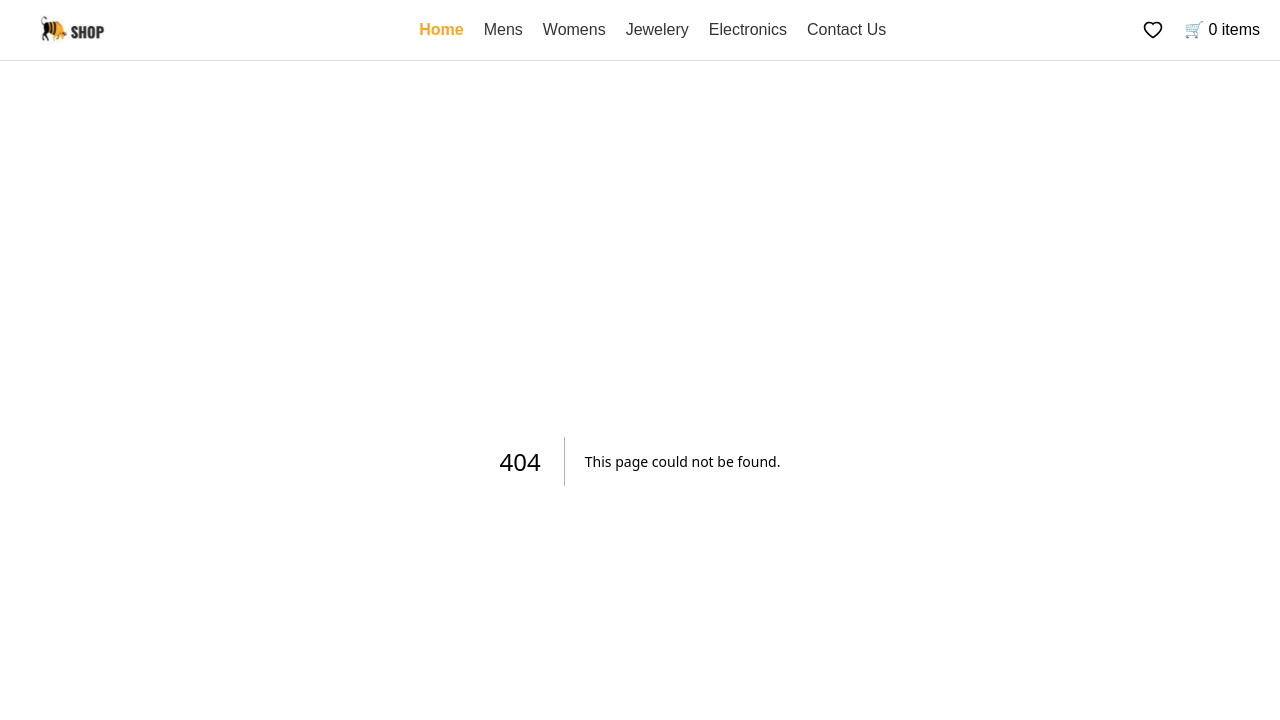
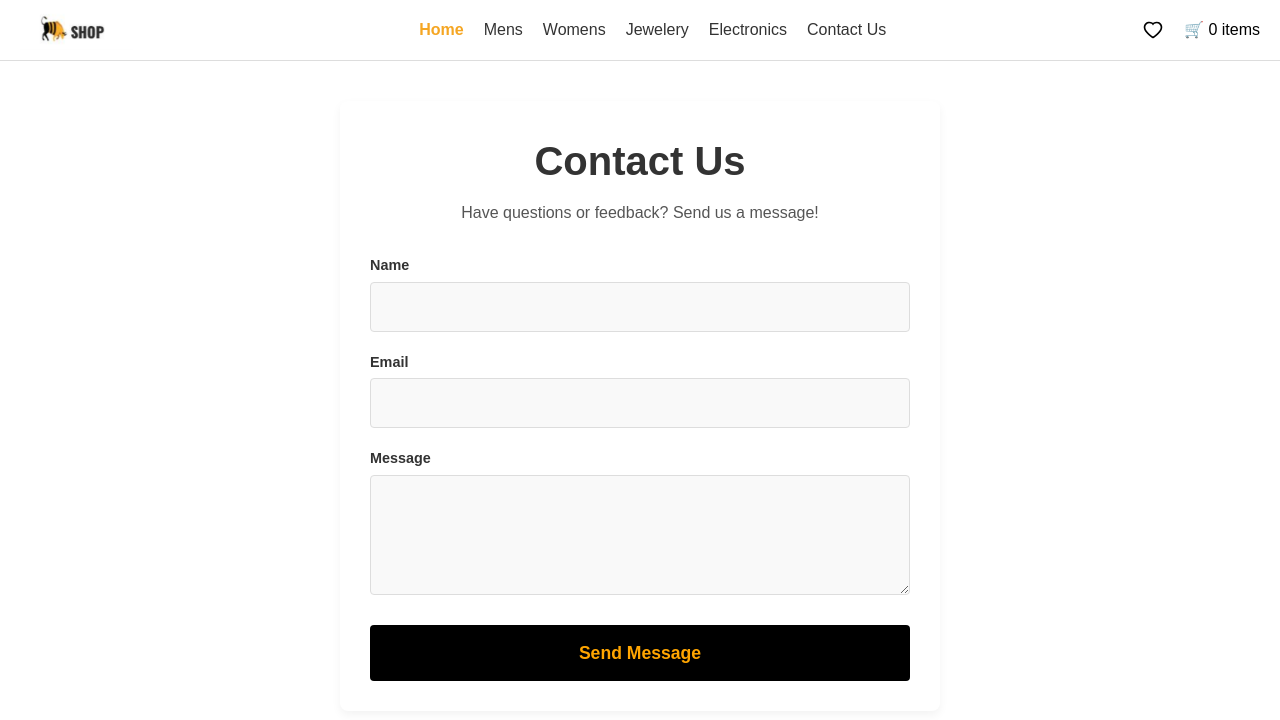
Before and after one commit to efratFriedman/home-assigment-28-10-25-efrat-friedman, a Next.js app: page /contact in a window 1280 px wide. Before the commit this address had no page. Shown: the top 720 px of the page. Built offline with nearby package versions, Linux system fonts and the light colour scheme.

Commit message:
create contact page

```diff
--- /dev/null
+++ b/src/app/contact/contact.module.css
@@ -0,0 +1,103 @@
+.container {
+  max-width: 600px;
+  margin: 40px auto;
+  padding: 30px;
+  background-color: #fff;
+  border-radius: 8px;
+  box-shadow: 0 4px 10px rgba(0, 0, 0, 0.05);
+  text-align: center;
+}
+
+.container h1 {
+  font-size: 2.5rem;
+  font-weight: 800;
+  color: #333;
+  margin-bottom: 10px;
+}
+
+.container p {
+  font-size: 1rem;
+  color: #555;
+  margin-bottom: 30px;
+}
+
+.form {
+  display: flex;
+  flex-direction: column;
+  gap: 20px;
+  text-align: left;
+}
+
+.form label {
+  display: flex;
+  flex-direction: column;
+  font-size: 0.9rem;
+  font-weight: 600;
+  color: #333;
+}
+
+.form input[type="text"],
+.form input[type="email"],
+.form textarea {
+  padding: 12px;
+  border: 1px solid #ddd;
+  border-radius: 4px;
+  margin-top: 5px;
+  font-size: 1rem;
+  transition: border-color 0.3s, box-shadow 0.3s;
+  background-color: #f9f9f9;
+}
+
+.form input[type="text"]:focus,
+.form input[type="email"]:focus,
+.form textarea:focus {
+  border-color: #ffa500;
+  box-shadow: 0 0 0 3px rgba(255, 165, 0, 0.2);
+  outline: none;
+  background-color: #fff;
+}
+
+.form textarea {
+  resize: vertical;
+  min-height: 120px;
+}
+
+.form button[type="submit"] {
+  width: 100%;
+  padding: 15px;
+  background-color: #000;
+  color: #ffa500;
+  font-size: 1.1rem;
+  font-weight: bold;
+  border: none;
+  border-radius: 4px;
+  cursor: pointer;
+  margin-top: 10px;
+  transition: background-color 0.3s, color 0.3s;
+}
+
+.form button[type="submit"]:hover {
+  background-color: #333;
+  color: #ff9900;
+}
+
+.success {
+  background-color: #e6ffe6;
+  color: #1a7a1a;
+  padding: 15px;
+  border: 1px solid #8cc68c;
+  border-radius: 4px;
+  margin-bottom: 20px;
+  font-weight: 500;
+  text-align: center;
+}
+
+@media (max-width: 650px) {
+  .container {
+    margin: 20px 10px;
+    padding: 20px;
+  }
+  .container h1 {
+    font-size: 2rem;
+  }
+}
--- /dev/null
+++ b/src/app/contact/page.tsx
@@ -0,0 +1,62 @@
+"use client";
+
+import { useState } from "react";
+import styles from "@/app/contact/contact.module.css";
+
+export default function ContactPage() {
+  const [name, setName] = useState("");
+  const [email, setEmail] = useState("");
+  const [message, setMessage] = useState("");
+  const [submitted, setSubmitted] = useState(false);
+
+  const handleSubmit = (e: React.FormEvent) => {
+    e.preventDefault();
+    console.log({ name, email, message });
+    setSubmitted(true);
+    setName("");
+    setEmail("");
+    setMessage("");
+  };
+
+  return (
+    <div className={styles.container}>
+      <h1>Contact Us</h1>
+      <p>Have questions or feedback? Send us a message!</p>
+
+      {submitted && <p className={styles.success}>Your message has been sent!</p>}
+
+      <form className={styles.form} onSubmit={handleSubmit}>
+        <label>
+          Name
+          <input
+            type="text"
+            value={name}
+            onChange={(e) => setName(e.target.value)}
+            required
+          />
+        </label>
+
+        <label>
+          Email
+          <input
+            type="email"
+            value={email}
+            onChange={(e) => setEmail(e.target.value)}
+            required
+          />
+        </label>
+
+        <label>
+          Message
+          <textarea
+            value={message}
+            onChange={(e) => setMessage(e.target.value)}
+            required
+          />
+        </label>
+
+        <button type="submit">Send Message</button>
+      </form>
+    </div>
+  );
+}
```
